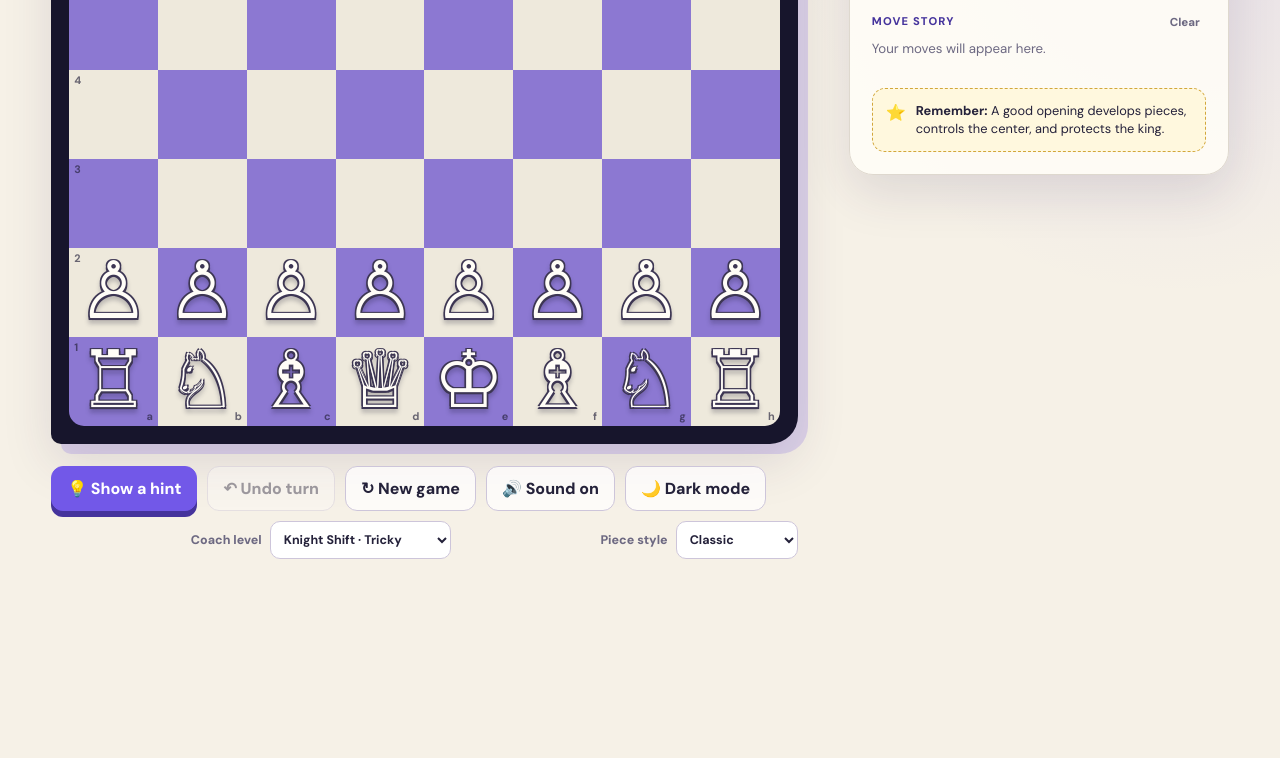
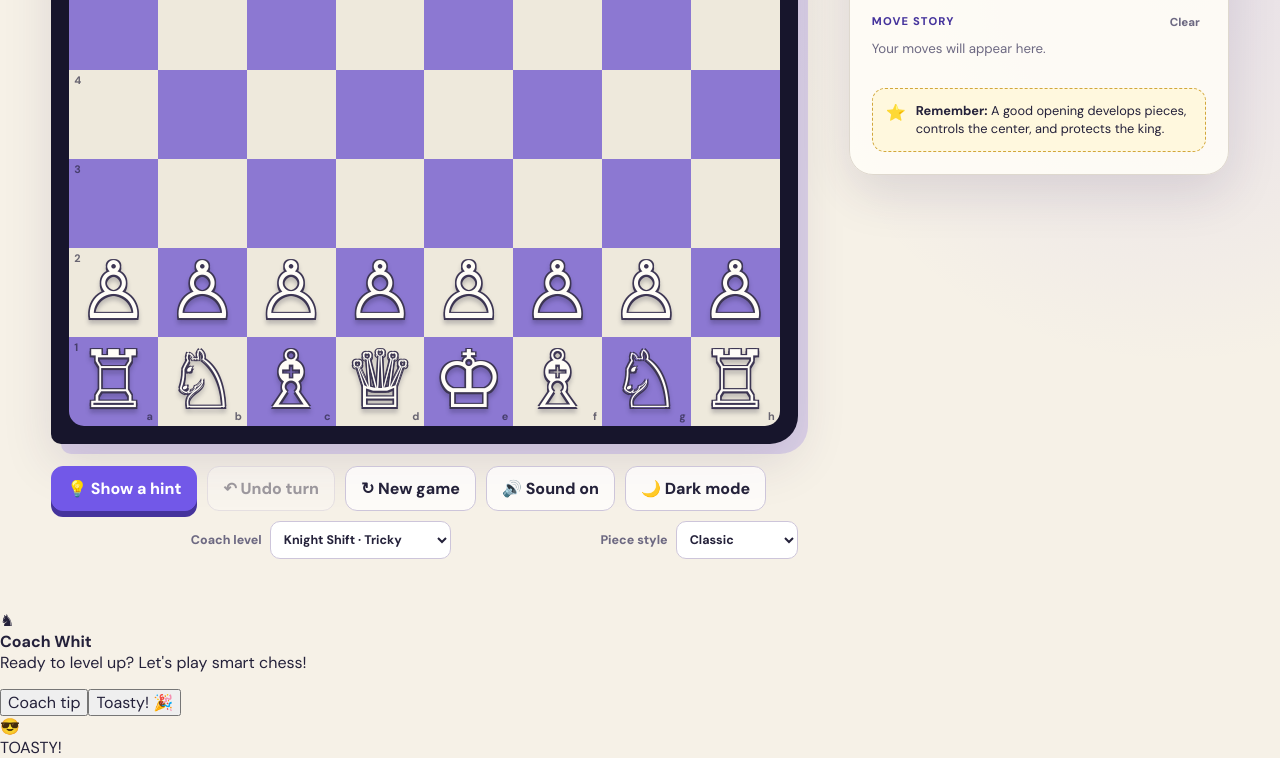
Before and after one commit to rock824/Whut-The-Chess, a website: page index.html in a window 1280 px wide. Shown: the part 517-1275 px from the top of the page. Before the commit the page ends 1127 px from the top, so only its background shows below. Drawn offline with Linux system fonts and the light colour scheme; no server answers.

Commit message:
feat: wire Coach Whit UI into frontend

```diff
--- a/index.html
+++ b/index.html
@@ -227,5 +227,6 @@
   </div>
   <script src="config.js"></script>
   <script type="module" src="app.js"></script>
+  <script type="module" src="coach-whit.js"></script>
 </body>
 </html>
```
